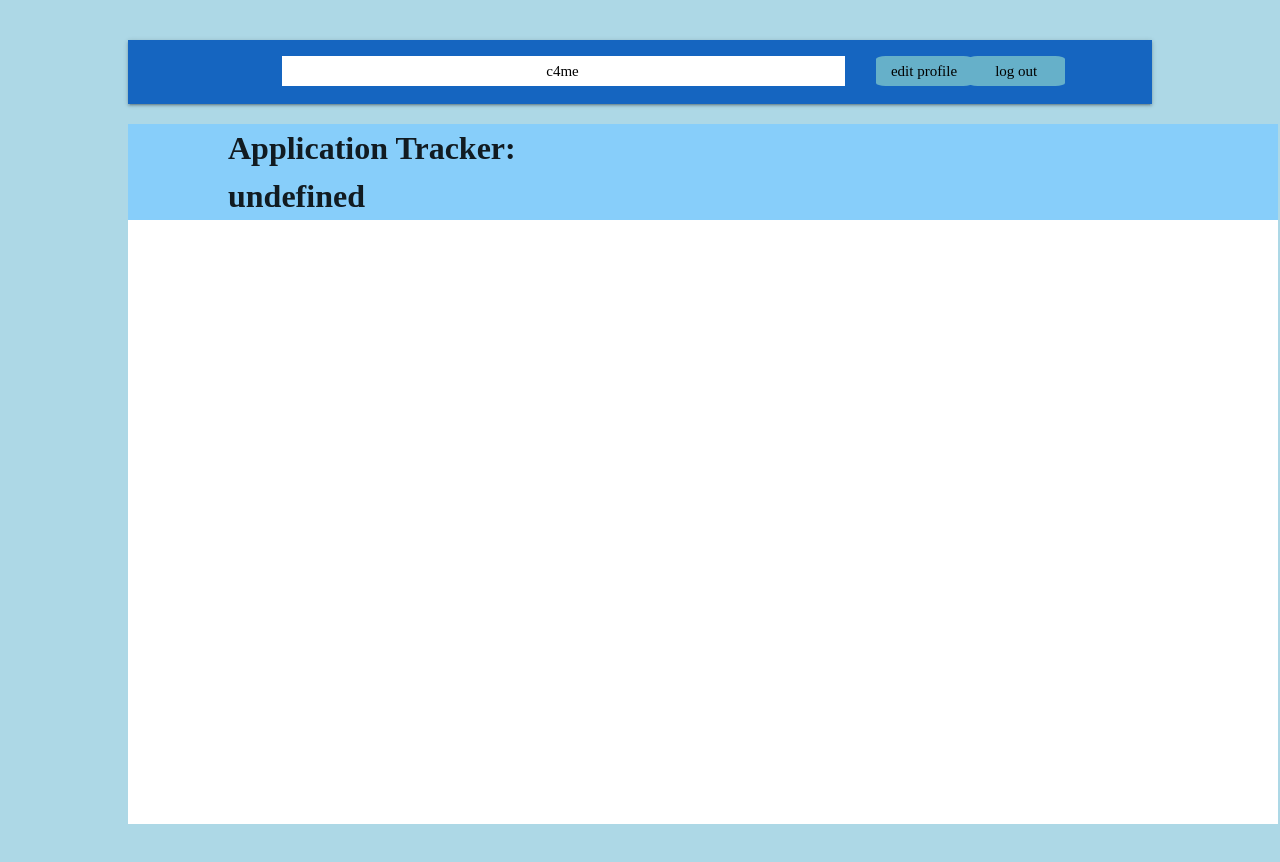
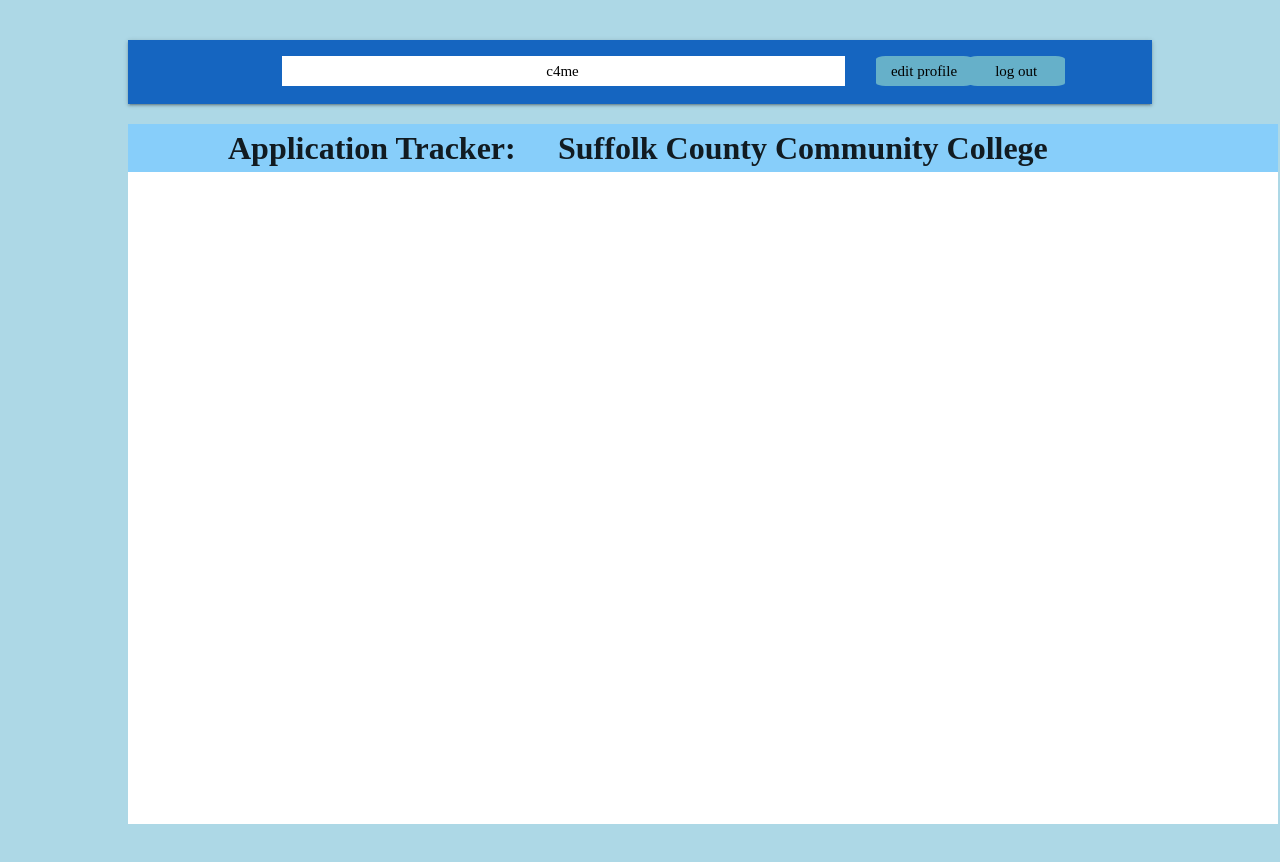
Before and after one commit to mseh1128/CSE416-c4me, a React (Create React App) app in the folder frontend/: page /applicationTracker/1 in a window 1280 px wide. Shown: the top 862 px of the page. After the commit the page ends 840 px from the top, so only its background shows below. Built offline with nearby package versions, Linux system fonts and the light colour scheme.

Commit message:
each application tracker screen is unique, will add student application cards later

```diff
--- a/frontend/src/components/applicationtrackerscreen/ApplicationTrackerScreen.js
+++ b/frontend/src/components/applicationtrackerscreen/ApplicationTrackerScreen.js
@@ -11,7 +11,8 @@ export class ApplicationTrackerScreen extends Component {
   state = {
     major: '',
     majorIndex: 0,
-    majorList: []
+    majorList: [],
+    college: ''
   };
 
   componentDidMount() {
@@ -19,6 +20,9 @@ export class ApplicationTrackerScreen extends Component {
     console.log('id (key) is: ');
     console.log(id);
 
+    const { colleges } = data;
+    const college = colleges ? colleges[id] : null;
+    this.setState({college: college})
     // do any fetch api requests here & setState
   }
 
@@ -71,19 +75,22 @@ export class ApplicationTrackerScreen extends Component {
       var instances = M.FormSelect.init(elems, options);
     });
 
-    const college = this.props.college;
+    const college = this.state.college;
 
     return (
       <div className="student_screen_container">
         <div className="schoolsContainer">
-          <div id="collegeListBanner">
+          <div id="studentListBanner">
             <div></div>
             <span className="collegeTitleText">
               {' '}
-              {'Application Tracker: ' + college}{' '}
+              Application Tracker:
+            </span>
+            <span className="collegeTitleText">
+              {college.name}
             </span>
           </div>
-          <div id="collegeList"></div>
+          <div id="studentList"></div>
         </div>
         <div className="filtersContainer">
           <div className="filtersBanner">
--- a/frontend/src/css/css_layout.css
+++ b/frontend/src/css/css_layout.css
@@ -722,3 +722,15 @@ cursor: hover;
   display: grid;
   grid-template-rows: 20px 70px 75px 75px 75px 75px 32px;
 }
+
+#studentListBanner {
+  display: grid;
+  grid-template-columns: 100px 330px 930px ;
+  background-color: lightskyblue;
+}
+
+#studentList {
+  height: 652px;
+  overflow-y: scroll;
+  overflow-x: hidden;
+}
```
